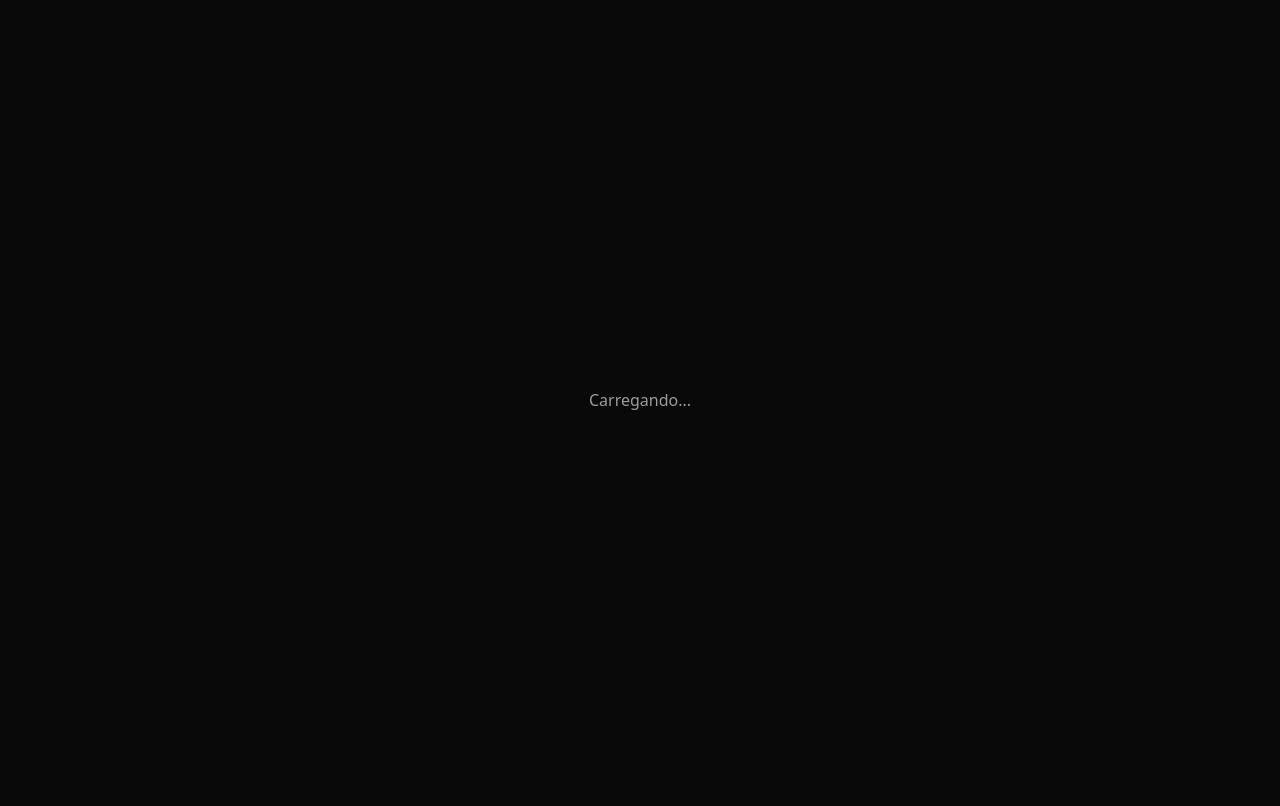
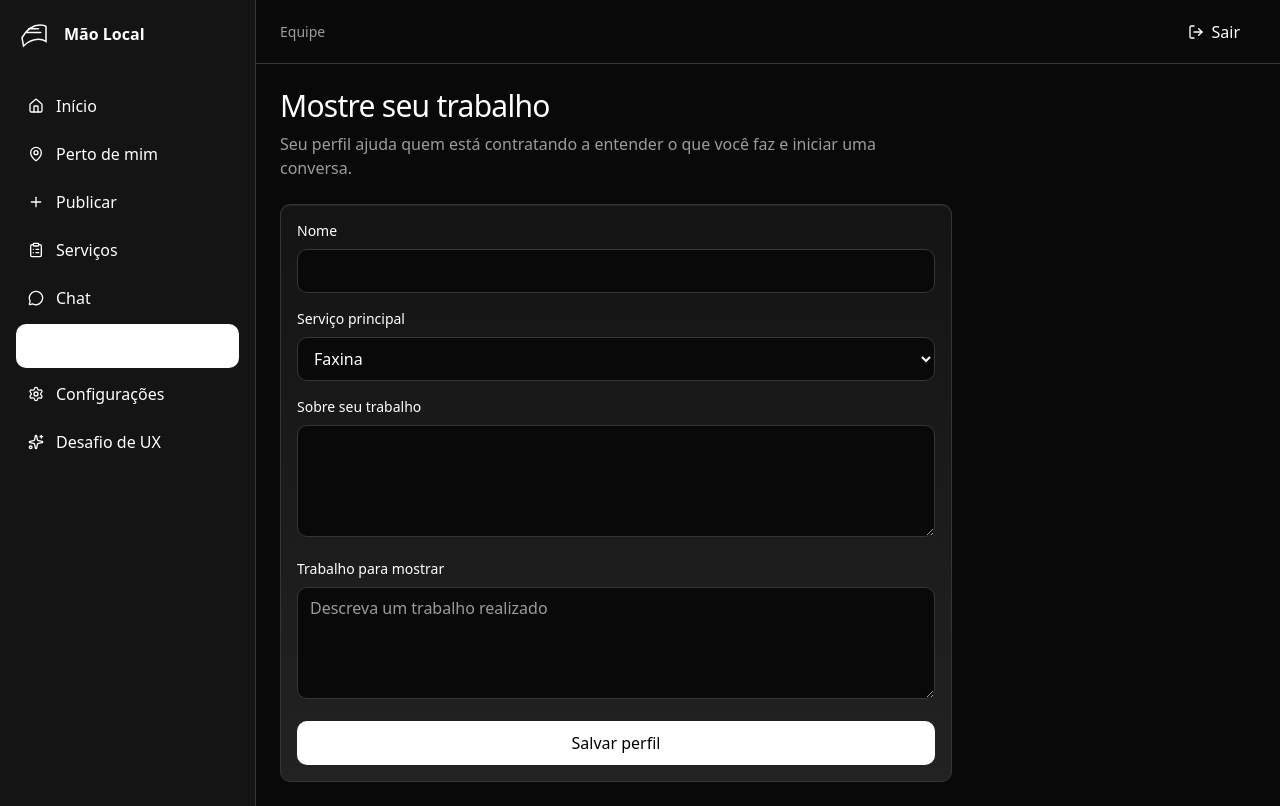
Before and after one commit to brunosantosbs39/brunosantosbs39-saas-marketplace-de-mao-de-obra, a Next.js app: page /app/perfil in a window 1280 px wide. Before the commit this address had no page. Built offline with nearby package versions, Linux system fonts and the light colour scheme.

Commit message:
libera app em modo demonstracao

```diff
--- a/src/app/app/layout.tsx
+++ b/src/app/app/layout.tsx
@@ -1 +1,25 @@
-"use client";import {useEffect} from "react";import {useRouter} from "next/navigation";import {useSessao} from "@/lib/store";import {BarraLateral} from "@/components/app/barra-lateral";import {BarraSuperior} from "@/components/app/barra-superior";import {Tour} from "@/components/onboarding/tour";import {ConviteSaida} from "@/components/app/convite-saida";export default function AppLayout({children}:{children:React.ReactNode}){const s=useSessao();const r=useRouter();const hidratado=typeof window!=="undefined";useEffect(()=>{if(hidratado&&!s)r.replace("/entrar")},[hidratado,s,r]);if(!hidratado||!s)return <div className="grid min-h-screen place-items-center text-ink-muted">Carregando...</div>;return <div className="flex min-h-screen"><a href="#conteudo" className="sr-only focus:not-sr-only">Pular para o conteúdo</a><BarraLateral/><div className="min-w-0 flex-1"><BarraSuperior/><main id="conteudo" tabIndex={-1} className="mx-auto max-w-6xl p-4 sm:p-6">{children}</main></div><Tour/><ConviteSaida/></div>}
+"use client";
+
+import { BarraLateral } from "@/components/app/barra-lateral";
+import { BarraSuperior } from "@/components/app/barra-superior";
+import { Tour } from "@/components/onboarding/tour";
+import { ConviteSaida } from "@/components/app/convite-saida";
+
+export default function AppLayout({ children }: { children: React.ReactNode }) {
+  return (
+    <div className="flex min-h-screen">
+      <a href="#conteudo" className="sr-only focus:not-sr-only">
+        Pular para o conteúdo
+      </a>
+      <BarraLateral />
+      <div className="min-w-0 flex-1">
+        <BarraSuperior />
+        <main id="conteudo" tabIndex={-1} className="mx-auto max-w-6xl p-4 sm:p-6">
+          {children}
+        </main>
+      </div>
+      <Tour />
+      <ConviteSaida />
+    </div>
+  );
+}
```
